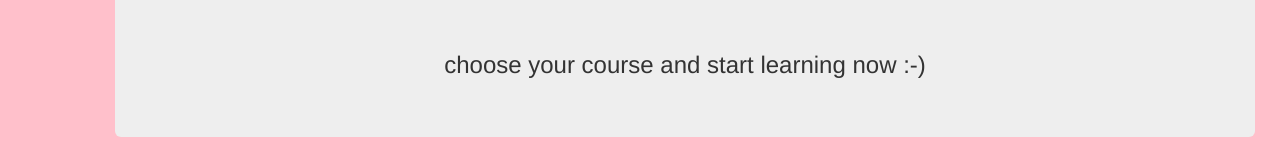
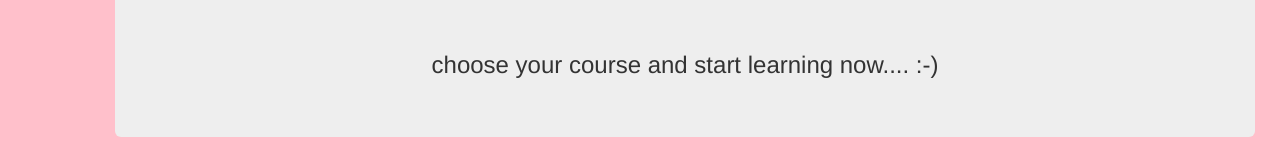
Before and after one commit to NikhilKrDwivedi/lpuguide.com, a plain HTML site: page index.html in a window 1280 px wide. Shown: the part 322-464 px from the top of the page. Drawn offline with Linux system fonts and the light colour scheme.

Commit message:
day1
testing1.2

```diff
--- a/index.html
+++ b/index.html
@@ -82,7 +82,7 @@
       <div class="jumbotron" >
      <h1><center>Welcome To LPUGUIDE.</center></h1>
      <p style="color: purple" >This website is purely dedicated for students by the students. we are pledge to provide you latest and useful study material. This website Contains study material – ppts/ slides/notes/programming codes and exams question paper.</p><br>
-      <h3><center>choose your course and start learning now :-)</center></h3>
+      <h3><center>choose your course and start learning now.... :-)</center></h3>
      </div>
 </div>
 <!-- list of courses-->
```
